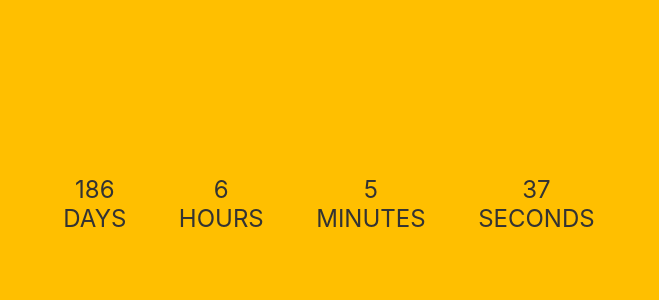
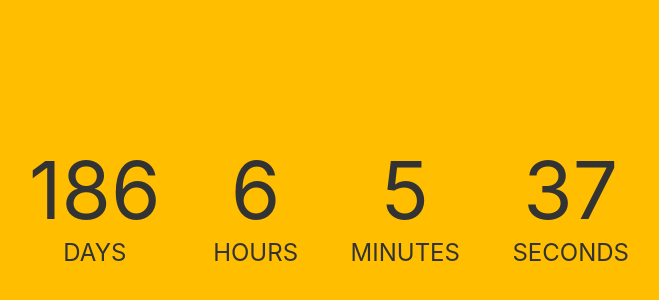
Before and after one commit to ameenkb/countdown, a plain HTML site: page index.html in a window 1280 px wide. Shown: the part 196-496 px from the top of the page, without its empty margins (311-970 px from the left). Drawn offline with Linux system fonts and the light colour scheme.

Commit message:
Update index.html

```diff
--- a/index.html
+++ b/index.html
@@ -50,7 +50,7 @@ li {
 
 li span {
   display: block;
-  font-size: 5 rem;
+  font-size: 5rem;
 }
 
 @media all and (max-width: 768px) {
```
